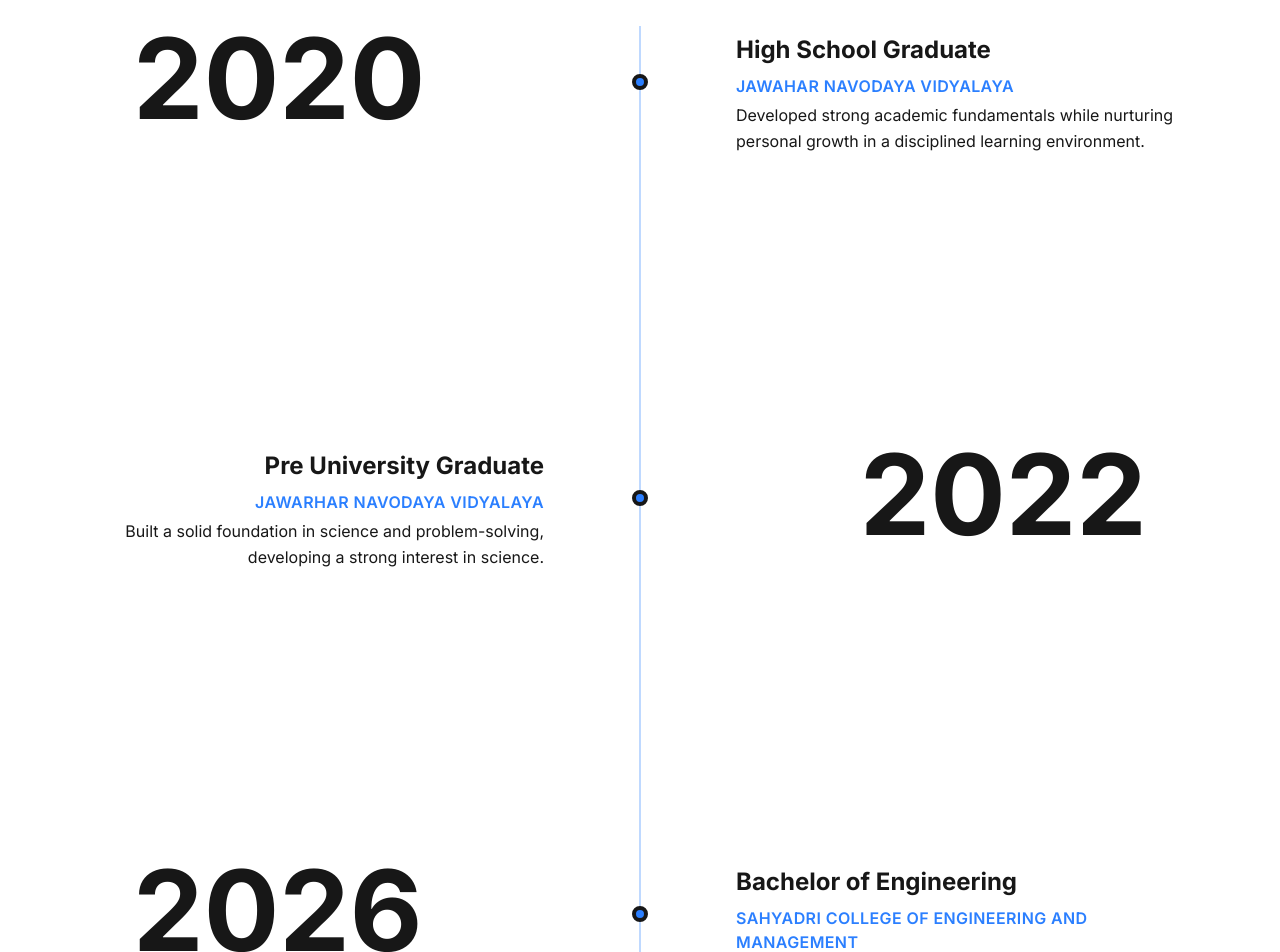
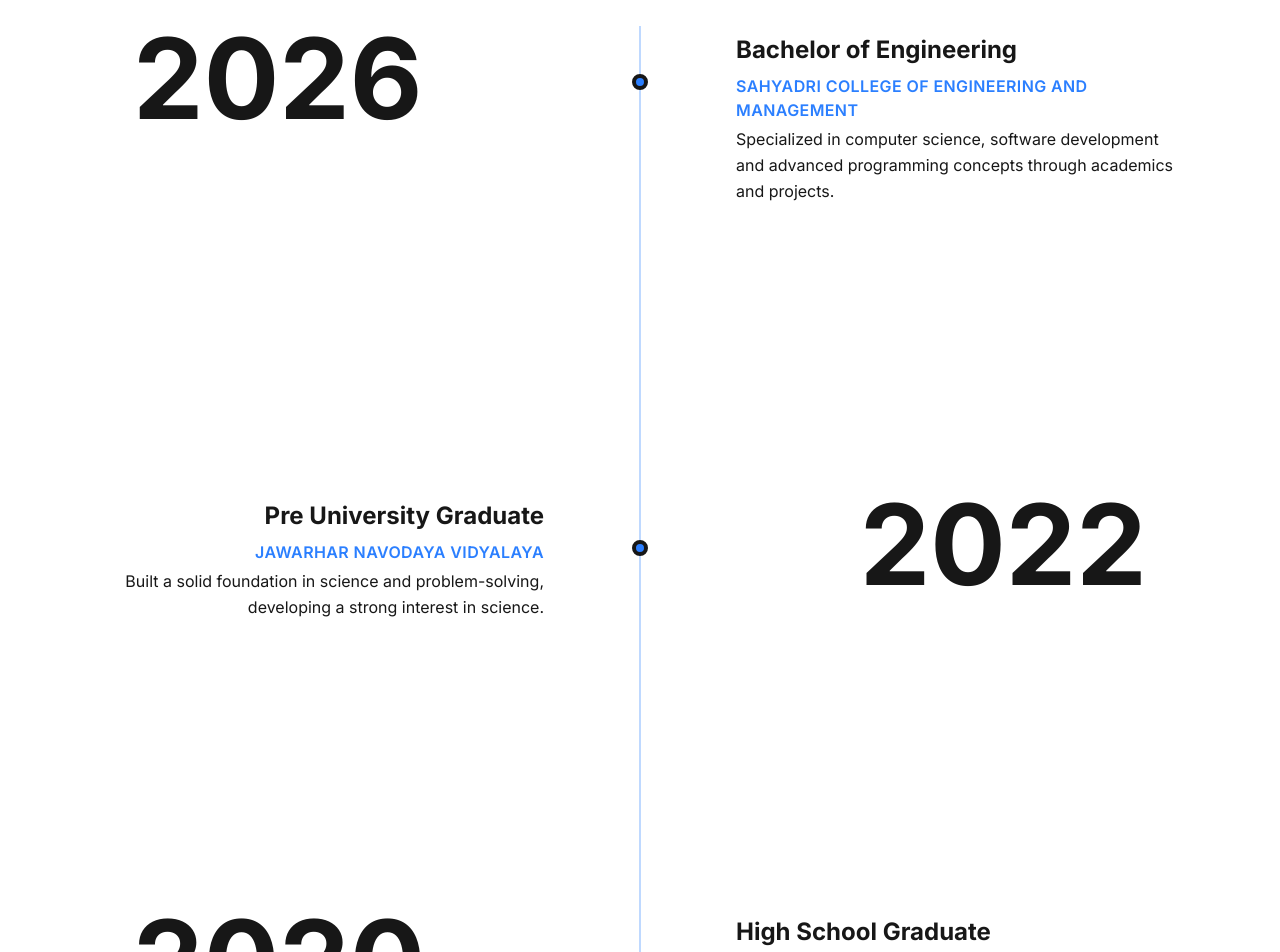
Before and after one commit to ruthvik-mt/MyPortfolio, a Next.js app: page /experience in a window 1280 px wide. Shown: the part 1920-2872 px from the top of the page. Built offline with nearby package versions, Linux system fonts and the light colour scheme.

Commit message:
feat:refactor experience

```diff
--- a/app/experience/page.tsx
+++ b/app/experience/page.tsx
@@ -43,11 +43,11 @@ const experienceData: JourneyItem[] = [
 
 const educationData: JourneyItem[] = [
   {
-    year: "2020",
-    title: "High School Graduate",
-    subtitle: "Jawahar Navodaya Vidyalaya",
+    year: "2026",
+    title: "Bachelor of Engineering",
+    subtitle: "Sahyadri College of Engineering and Management",
     description:
-      "Developed strong academic fundamentals while nurturing personal growth in a disciplined learning environment.",
+      "Specialized in computer science, software development and advanced programming concepts through academics and projects.",
     side: "left",
   },
   {
@@ -59,11 +59,11 @@ const educationData: JourneyItem[] = [
     side: "right",
   },
   {
-    year: "2026",
-    title: "Bachelor of Engineering",
-    subtitle: "Sahyadri College of Engineering and Management",
+    year: "2020",
+    title: "High School Graduate",
+    subtitle: "Jawahar Navodaya Vidyalaya",
     description:
-      "Specialized in computer science, software development and advanced programming concepts through academics and projects.",
+      "Developed strong academic fundamentals while nurturing personal growth in a disciplined learning environment.",
     side: "left",
   },
 ];
```
